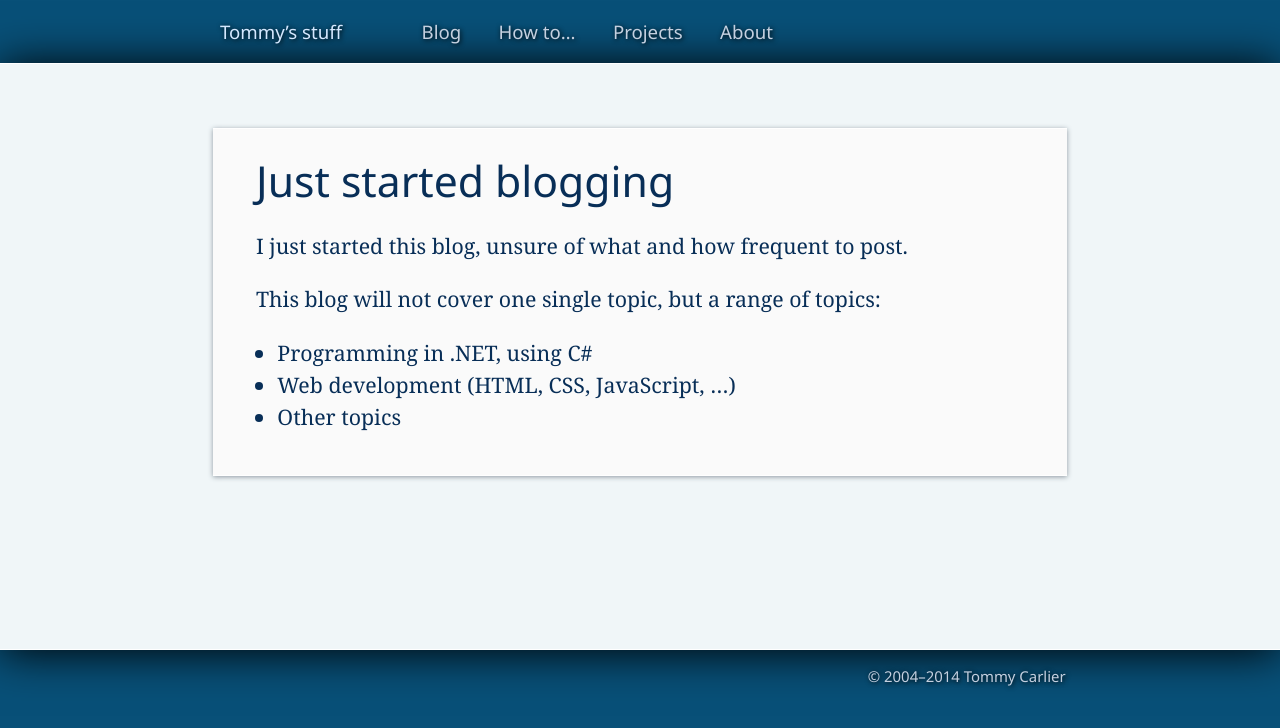
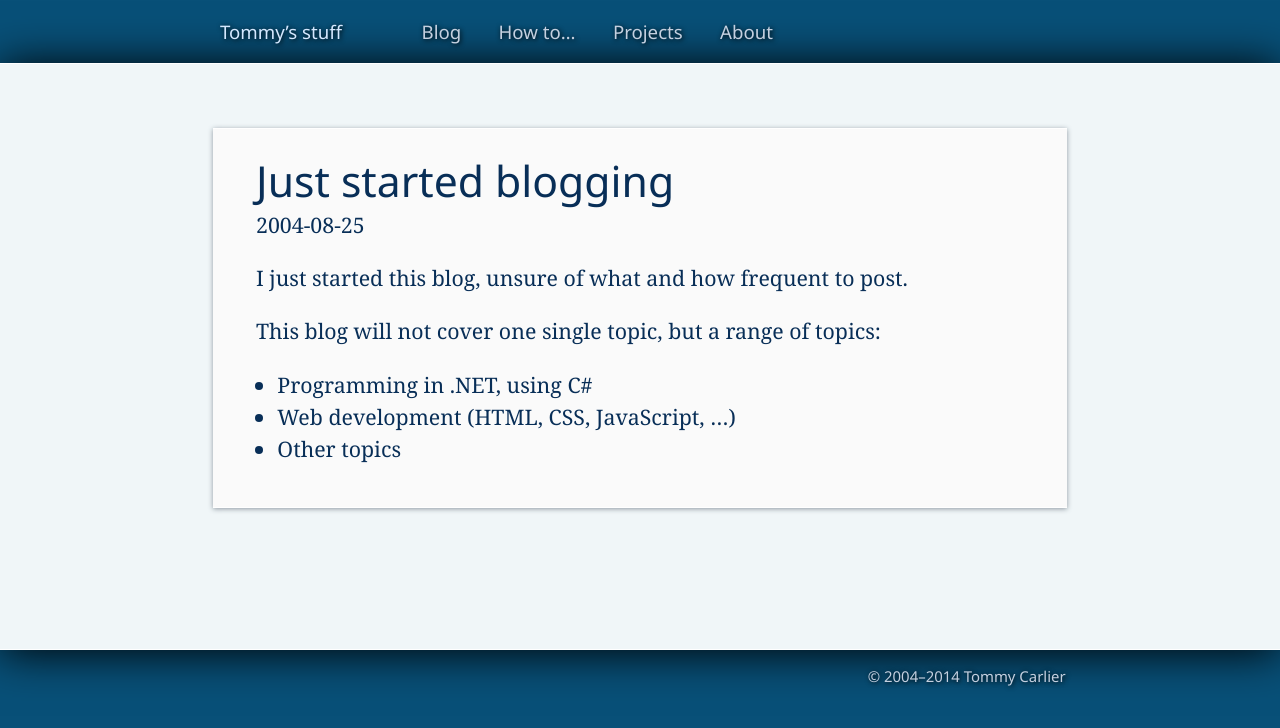
Before and after one commit to tommy-carlier/www.tcx.be, a Jekyll site: the page built from _posts/2004-08-25-just-started-blogging.md, in a window 1280 px wide. Shown: the top 728 px of the page. Built offline with Jekyll 4.4.1, drawn with Linux system fonts in a browser that asks for light colours.

Commit message:
Added byline to blog posts

```diff
--- a/_layouts/post.html
+++ b/_layouts/post.html
@@ -3,6 +3,9 @@ layout: default
 ---
 
 <article>
-  <h1>{{page.title}}</h1>
+  <header>
+    <h1>{{page.title}}</h1>
+    <div class="byline"><time pubdate>{{page.date | date:"%F"}}</time></div>
+  </header>
   {{content}}
 </article>
```
Also changed, not shown: blog/index.html (+5 -2 lines).
